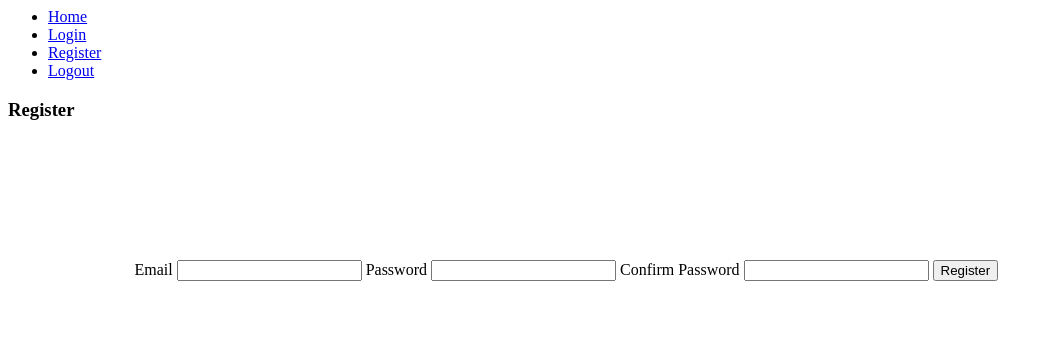
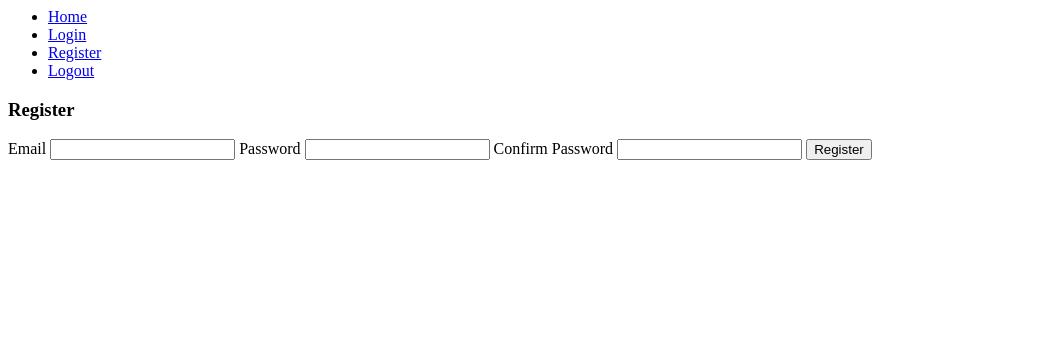
Before and after one commit to ShaynaCodes/IT202-450, a PHP site: page /Assignment3/register.php in a window 1280 px wide. Shown: the top 340 px of the page, without its empty margins (0-1053 px from the left). Run offline with PHP 8.4, Linux system fonts and the light colour scheme; data that the repository does not hold is empty.

Commit message:
changing stylesheet

```diff
--- a/public_html/Assignment3/style.css
+++ b/public_html/Assignment3/style.css
@@ -1,4 +1,4 @@
-input{
+background-color{
 	bodyground-color:#FFF0F5
 }
 h1{
@@ -7,9 +7,3 @@ h1{
 p{
 	color:black
 }
-form{
-	width:80%;
-    margin-left: auto;
-    margin-right: auto;
-    margin-top: 11%;
-}
```
